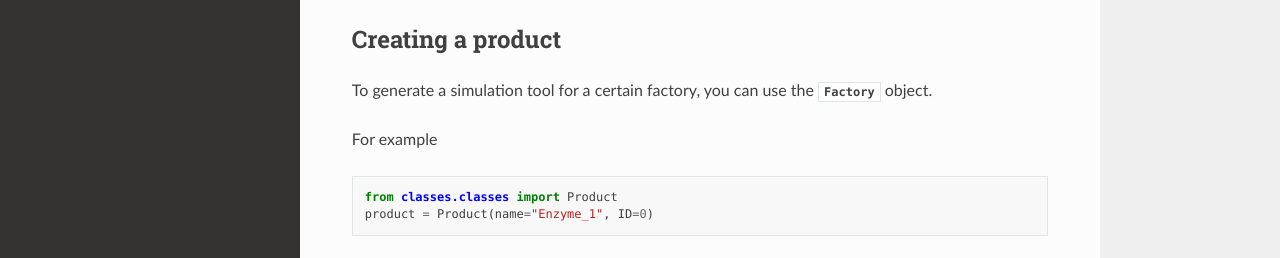
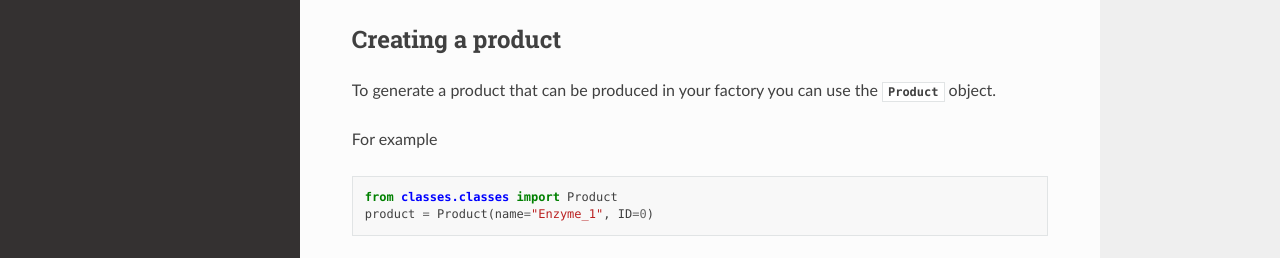
Before and after one commit to kimvandenhouten/SimPyManufacturing-documentation, a Sphinx documentation site: the page built from docs/source/usage.rst, in a window 1280 px wide and 1084 px high. Shown: the part 659-917 px from the top of the window. Built offline with Sphinx 7.4.7 and the Read the Docs theme 2.0.0, drawn with Linux system fonts in a browser that asks for light colours.

Commit message:
Update usage.rst

```diff
--- a/docs/source/usage.rst
+++ b/docs/source/usage.rst
@@ -34,7 +34,7 @@ For example
 Creating a product
 ----------------
 
-To generate a simulation tool for a certain factory, you can use the :class:`~Factory` object.
+To generate a product that can be produced in your factory you can use the :class:`~Product` object.
 
 For example
 
```
